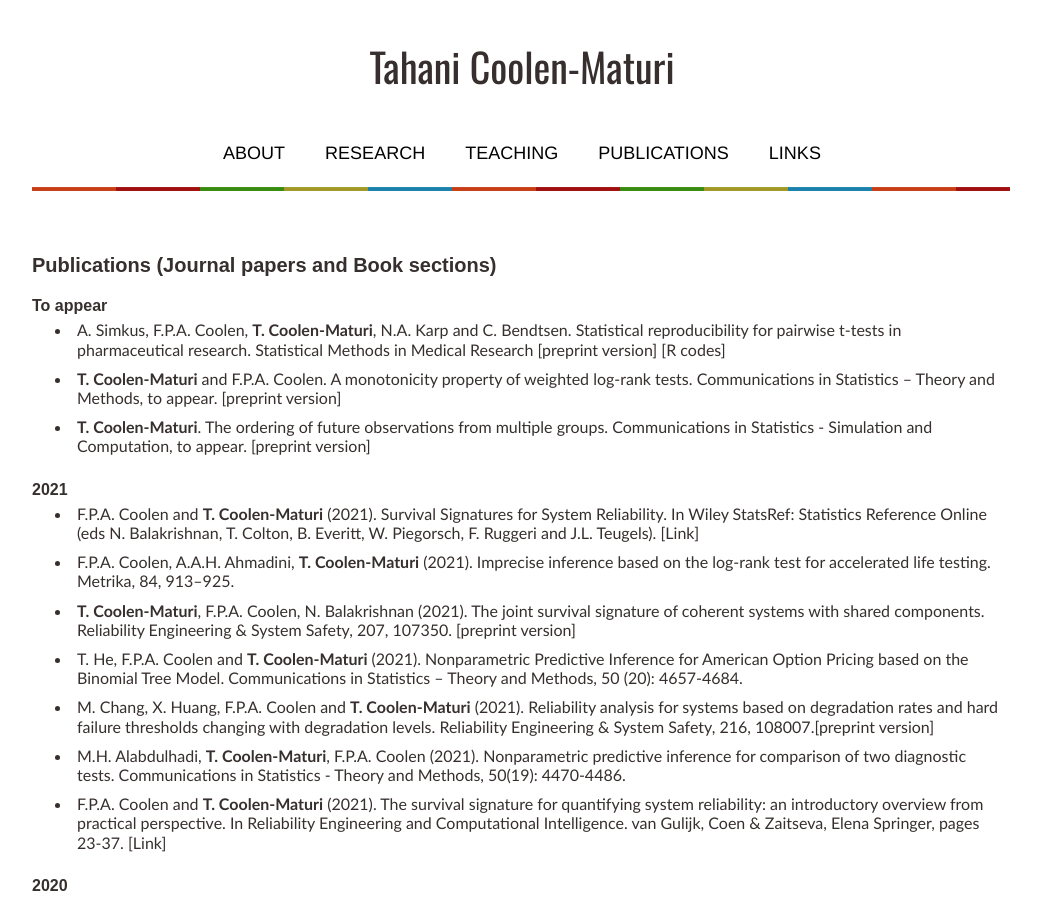
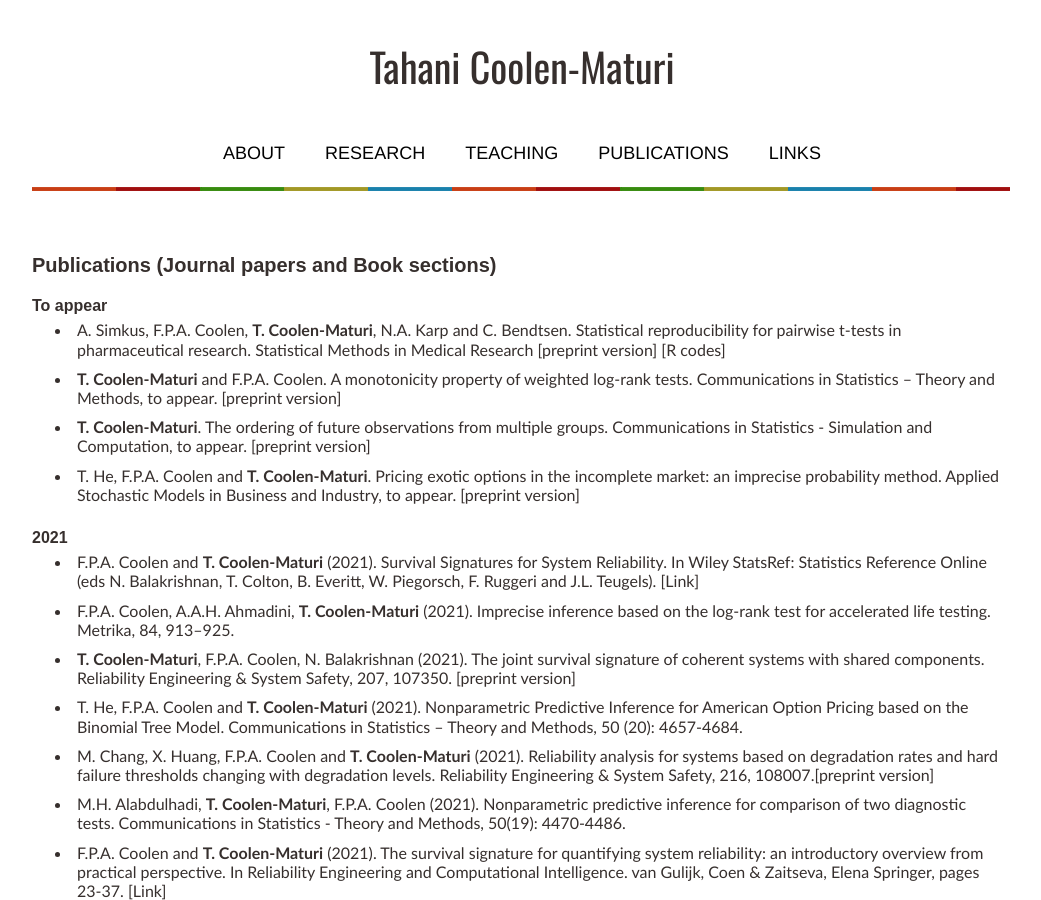
Before and after one commit to tmaturi/tahanimaturi, a Jekyll site: the page built from publications.md, in a window 1280 px wide and 900 px high. Shown: the whole window, without its empty margins (119-1160 px from the left). Built offline with Jekyll 4.4.1, drawn with Linux system fonts in a browser that asks for light colours; our own code applies the rules of GitHub Pages for plain Markdown files.

Commit message:
Update publications.md

```diff
--- a/publications.md
+++ b/publications.md
@@ -16,8 +16,7 @@
 pharmaceutical research. Statistical Methods in Medical Research [[preprint version](pdfs/article_reproducibility-210726.pdf){:target="_blank"}] [[R codes](rcodes/Rcodes-SMMR-May-2021.zip)]
 - **T. Coolen-Maturi** and F.P.A. Coolen. A  monotonicity property of weighted log-rank tests.   Communications in Statistics – Theory and Methods, to appear. [[preprint version](pdfs/Logrank-ComStats-rev-20210507-Final.pdf){:target="_blank"}]
 - **T. Coolen-Maturi**.  The ordering of future observations from multiple groups. Communications in Statistics - Simulation and Computation, to appear. [[preprint version](pdfs/ordered_future_Sep2020rev.pdf){:target="_blank"}]
-
-
+- T. He, F.P.A. Coolen and **T. Coolen-Maturi**. Pricing exotic options in the incomplete market: an imprecise probability method. Applied Stochastic Models in Business and Industry, to appear. [[preprint version](pdfs/NPI-for-exotic-options-ASMBI.pdf){:target="_blank"}]
 
 
 
```
